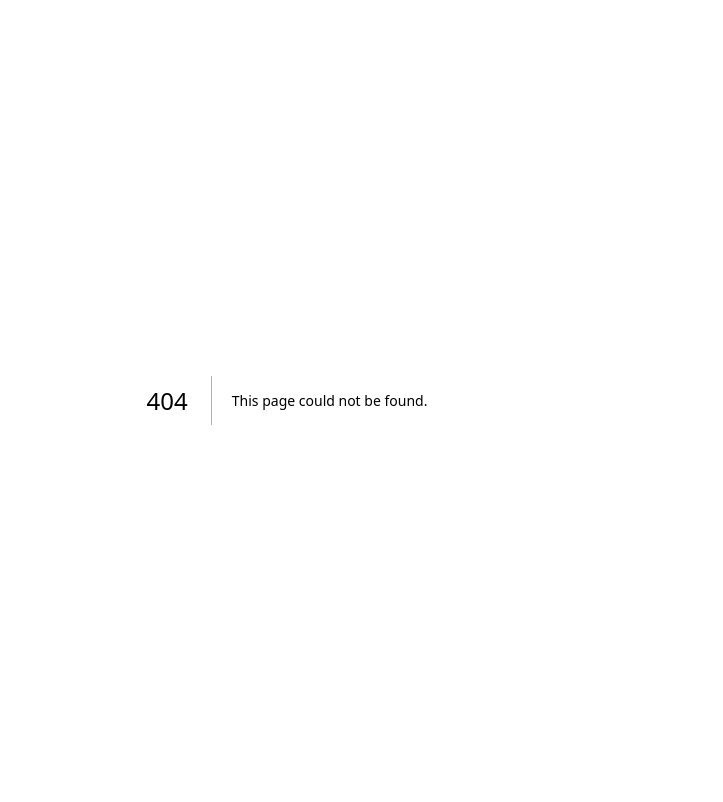
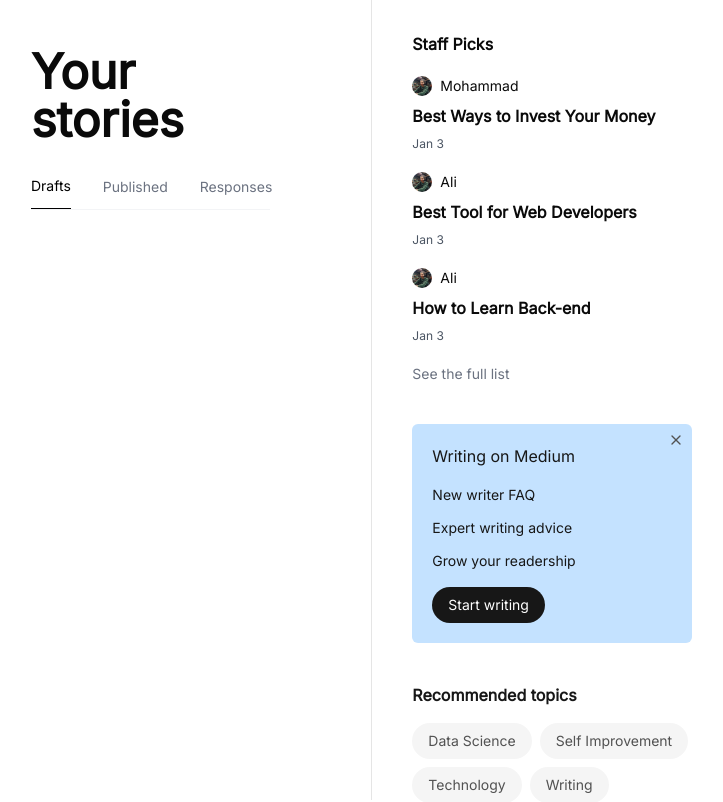
Before and after one commit to 52-Hertz-Mind/medium-clone, a Next.js app: page /me/stories/drafts in a window 1280 px wide. Before the commit this address had no page. Shown: the top 802 px of the page, without its empty margins (353-1076 px from the left). Built offline with nearby package versions, Linux system fonts and the light colour scheme.

Commit message:
[#12-UPDATE] routing

```diff
--- a/src/app/(components)/ProfileMenu.tsx
+++ b/src/app/(components)/ProfileMenu.tsx
@@ -42,7 +42,7 @@
           </DropdownMenuItem>
           <DropdownMenuItem className="flex gap-3 py-3 cursor-pointer !bg-transparent">
             <FileText className="stroke-[1px] !w-6 !h-6" />
-            <span>Stories</span>
+            <Link href="/me/stories/drafts">Stories</Link>
           </DropdownMenuItem>
           <DropdownMenuItem className="flex gap-3 py-3 cursor-pointer !bg-transparent">
             <BarChart2 className="stroke-[1px] !w-6 !h-6" />
--- a/src/app/me/layout.tsx
+++ b/src/app/me/layout.tsx
@@ -16,11 +16,13 @@
   function onOpenDialog(open: boolean) {
     setIsDialogOpen(open);
   }
+
+  if (pathname.startsWith("/me/lists")) {
     return (
       <div className="flex flex-col md:flex-row px-4 md:px-96 gap-10 h-screen">
         <div className="flex flex-col gap-5 w-full md:w-2/3 border-r pt-12 pr-4 md:pr-20 h-screen">
           <div className="flex justify-between">
-          <h1 className="text-5xl font-semibold">You library</h1>
+            <h1 className="text-5xl font-semibold">Your library</h1>
 
             <CreateListDialog open={isDialogOpen} onOpenChange={onOpenDialog} />
 
@@ -49,3 +51,31 @@
       </div>
     );
   }
+  if (pathname.startsWith("/me/stories")) {
+    return (
+      <div className="flex flex-col md:flex-row px-4 md:px-96 gap-10 h-screen">
+        <div className="flex flex-col gap-5 w-full md:w-2/3 border-r pt-12 pr-4 md:pr-20 h-screen">
+          <div className="flex justify-between">
+            <h1 className="text-5xl font-semibold">Your stories</h1>
+
+            <CreateListDialog open={isDialogOpen} onOpenChange={onOpenDialog} />
+
+            {/* Only show button on /me/lists route */}
+            {pathname === "/me/lists" && (
+              <button
+                onClick={() => setIsDialogOpen(true)}
+                className="bg-greenButton rounded-3xl text-white w-24 h-10"
+                aria-label="create list"
+              >
+                New list
+              </button>
+            )}
+          </div>
+          <TabNavigation linkNames={["Drafts", "Published", "Responses"]} />
+          {children}
+        </div>
+        <MainSidebar />
+      </div>
+    );
+  }
+}
--- /dev/null
+++ b/src/app/me/stories/drafts/page.tsx
@@ -0,0 +1,5 @@
+function Page() {
+  return <div>drafts</div>;
+}
+
+export default Page;
--- /dev/null
+++ b/src/app/me/stories/layout.tsx
@@ -0,0 +1,22 @@
+"use client";
+import MainSidebar from "@/app/(components)/MainSidebar";
+import TabNavigation from "@/app/(components)/TabNavigation";
+import { usePathname } from "next/navigation";
+import CreateListDialog from "@/app/(components)/CreateListDialog";
+import { useState } from "react"; // Add this import
+
+export default function MeLayout({
+  children,
+}: Readonly<{
+  children: React.ReactNode;
+}>) {
+  const pathname = usePathname(); // Get current path
+  const [isDialogOpen, setIsDialogOpen] = useState(false);
+
+  function onOpenDialog(open: boolean) {
+    setIsDialogOpen(open);
+  }
+  return (
+    <div className="flex flex-col md:flex-row px-4 md:px-96 gap-10 h-screen"></div>
+  );
+}
--- /dev/null
+++ b/src/app/me/stories/page.tsx
@@ -0,0 +1,5 @@
+function Page() {
+  return <div></div>;
+}
+
+export default Page;
--- /dev/null
+++ b/src/app/me/stories/public/page.tsx
@@ -0,0 +1,5 @@
+function Page() {
+  return <div>public</div>;
+}
+
+export default Page;
--- /dev/null
+++ b/src/app/me/stories/responses/page.tsx
@@ -0,0 +1,5 @@
+function Page() {
+  return <div>responses</div>;
+}
+
+export default Page;
```
Lines whose indentation alone changed are shown as unchanged.
